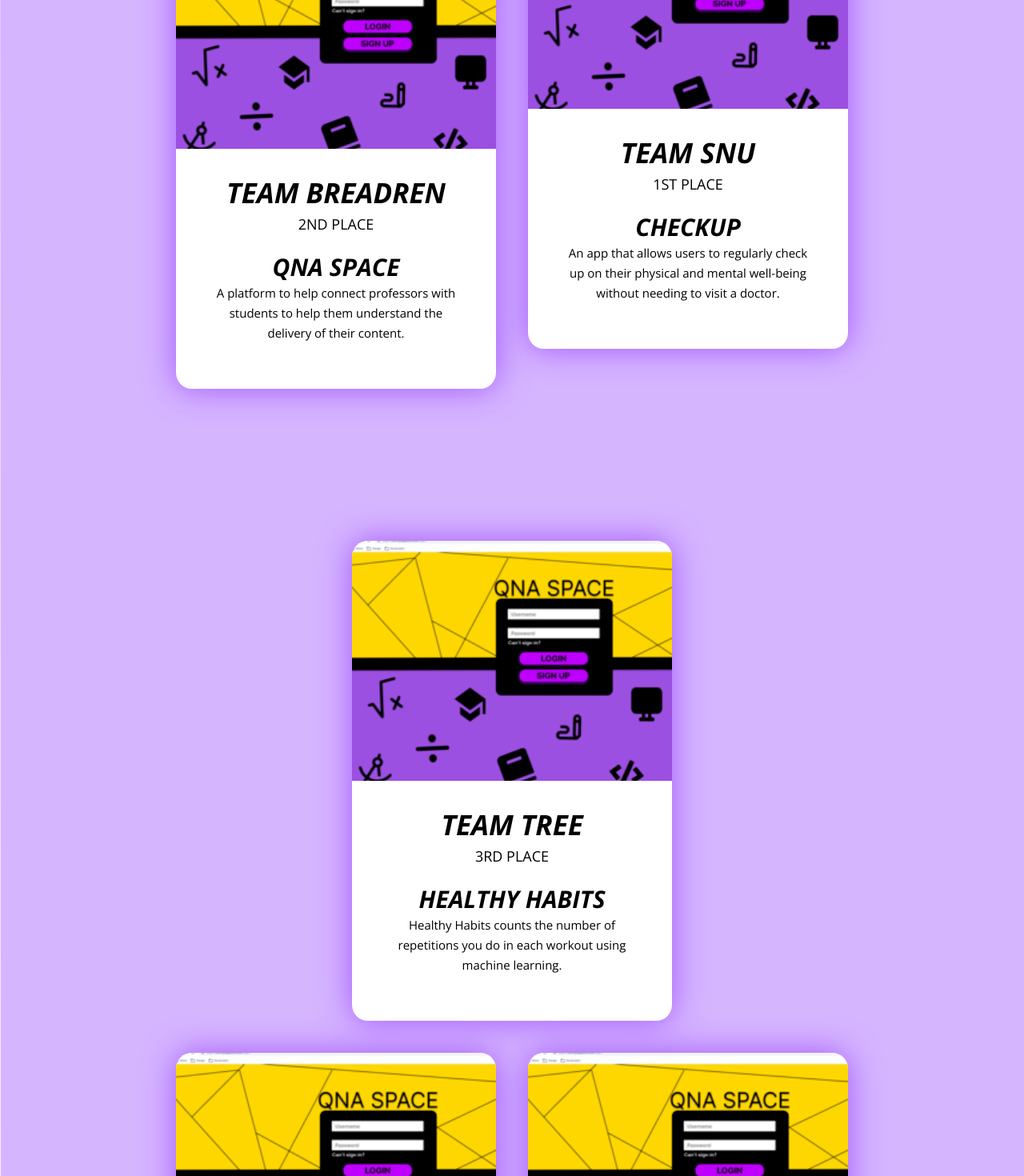
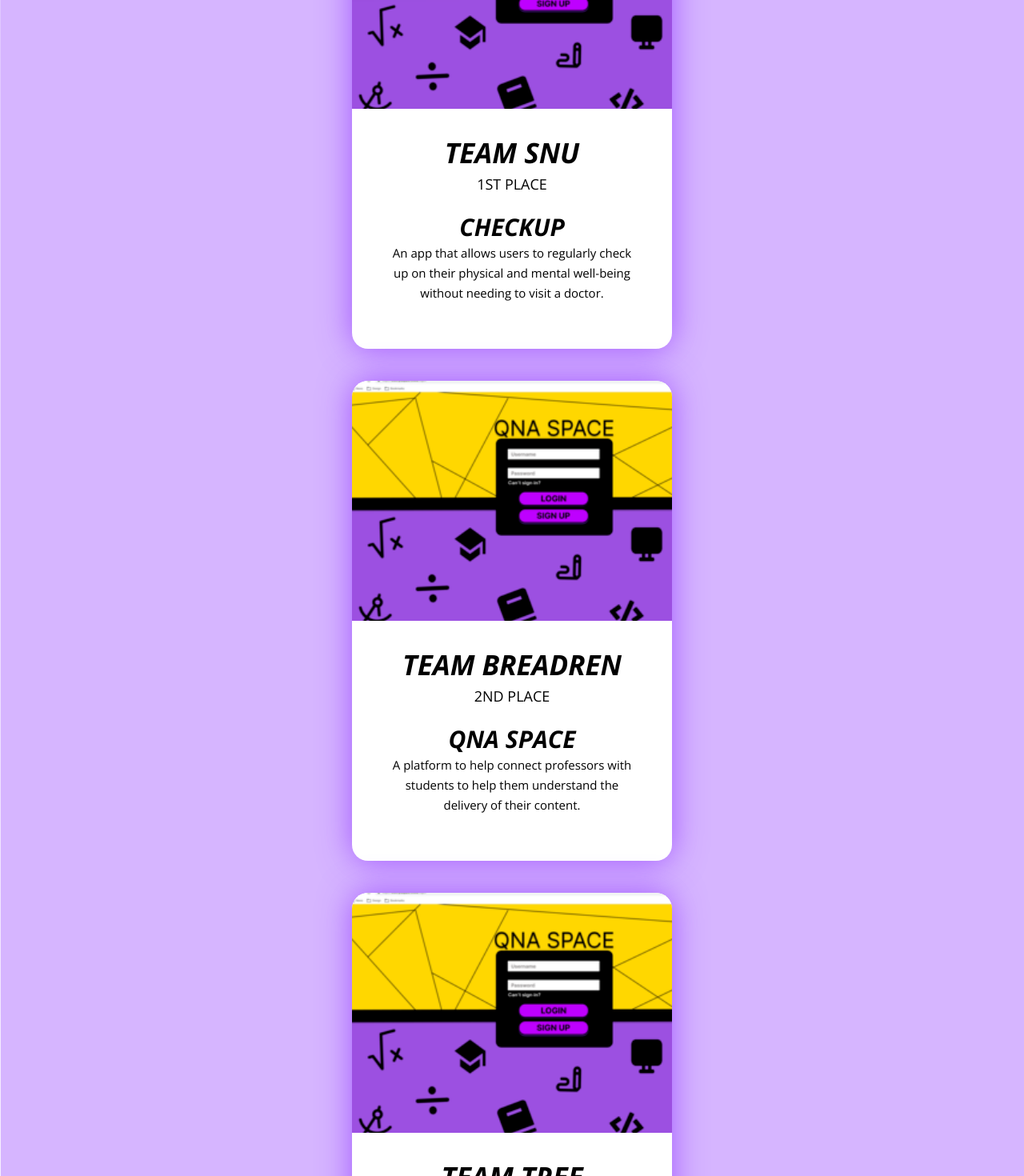
Before and after one commit to sf-hacks-admin/2021website, a React (Create React App) app in the folder app/: page / in a window 1280 px wide. Shown: the part 1780-3250 px from the top of the page at 80% size. Built offline with nearby package versions, Linux system fonts and the light colour scheme.

Commit message:
resizing and rearranging of cards done

```diff
--- a/app/src/screens/Recap.js
+++ b/app/src/screens/Recap.js
@@ -1,4 +1,4 @@
-import React from "react";
+import React, { useState, useLayoutEffect, useEffect } from "react";
 import beginnerHack from "../assets/recap/beginnerHack.png";
 import countries from "../assets/recap/countries.png";
 import presenters from "../assets/recap/presenters.png";
@@ -63,6 +63,55 @@ const WinnerCard = props => {
 };
 
 const Recap = () => {
+  const [size, setSize] = useState([0, 0]);
+  useLayoutEffect(() => {
+    function updateSize() {
+      setSize([window.innerWidth, window.innerHeight]);
+    }
+    window.addEventListener("resize", updateSize);
+    updateSize();
+    return () => window.removeEventListener("resize", updateSize);
+  }, []);
+
+  const winner2 = {
+    teamName: "TEAM BREADREN",
+    imgSrc: secondPlace,
+    position: "2ND PLACE",
+    projectName: "QNA SPACE",
+    description:
+      "A platform to help connect professors with students to help them understand the delivery of their content."
+  };
+  const winner1 = {
+    teamName: "TEAM SNU",
+    imgSrc: secondPlace,
+    position: "1ST PLACE",
+    projectName: "CHECKUP",
+    description:
+      "An app that allows users to regularly check up on their physical and mental well-being without needing to visit a doctor."
+  };
+  const winner3 = {
+    teamName: "TEAM TREE",
+    imgSrc: secondPlace,
+    position: "3RD PLACE",
+    projectName: "HEALTHY HABITS",
+    description:
+      "Healthy Habits counts the number of repetitions you do in each workout using machine learning."
+  };
+
+  const [position1, setPosition1] = useState(winner2);
+  const [position2, setPosition2] = useState(winner1);
+  const [position3, setPosition3] = useState(winner3);
+
+  useEffect(() => {
+    if (size[0] < 1420) {
+      setPosition1(winner1);
+      setPosition2(winner2);
+    } else {
+      setPosition1(winner2);
+      setPosition2(winner1);
+    }
+  }, [size]);
+
   return (
     <div className="parentContainer-1">
       <div
@@ -103,38 +152,13 @@ const Recap = () => {
           }}
         >
           <div className="winner2-outterdiv">
-            <WinnerCard
-              teamName={"TEAM BREADREN"}
-              imgSrc={secondPlace}
-              position={"2ND PLACE"}
-              projectName={"QNA SPACE"}
-              description={
-                "A platform to help connect professors with students to help them understand the delivery of their content."
-              }
-            />
+            <WinnerCard {...position1} />
           </div>
           <div className="winner1-outterdiv">
-            <WinnerCard
-              teamName={"TEAM SNU"}
-              style={{ paddingBottom: "30px" }}
-              imgSrc={secondPlace}
-              position={"1ST PLACE"}
-              projectName={"CHECKUP"}
-              description={
-                "An app that allows users to regularly check up on their physical and mental well-being without needing to visit a doctor."
-              }
-            />
+            <WinnerCard {...position2} />
           </div>
           <div className="winner3-outterdiv">
-            <WinnerCard
-              teamName={"TEAM TREE"}
-              imgSrc={secondPlace}
-              position={"3RD PLACE"}
-              projectName={"HEALTHY HABITS"}
-              description={
-                "Healthy Habits counts the number of repetitions you do in each workout using machine learning."
-              }
-            />
+            <WinnerCard {...position3} />
           </div>
         </div>
         <div
@@ -149,7 +173,7 @@ const Recap = () => {
             teamName={"TEAM BEAM"}
             imgSrc={secondPlace}
             position={"BEST MOBILE HACK"}
-            projectName={"TEAM BEAM"}
+            projectName={"BEAM"}
             description={
               "An app that helps you build and maintain meaningful relationships with your friends, family, and colleagues."
             }
@@ -158,11 +182,14 @@ const Recap = () => {
             teamName={"THE DREAM TEAM"}
             imgSrc={secondPlace}
             position={"BEST BEGINNING HACK"}
-            projectName={"THE DREAM TEAM"}
+            projectName={"VIBE"}
             description={
               "An app that removes barriers to learning such as accessibility, affordability, and lack of engagement."
             }
           />
+        </div>
+        <div className="reg-1" style={{ textAlign: "center", marginTop: 40 }}>
+          CLICK HERE TO VIEW ALL PROJECTS!
         </div>
       </div>
     </div>
--- a/app/src/styles/recap.css
+++ b/app/src/styles/recap.css
@@ -55,6 +55,26 @@
   padding-bottom: 0px;
 }
 
+@media only screen and (max-width: 1420px) {
+  .winner1-outterdiv {
+    padding-bottom: 0px;
+    width: 100%;
+    display: flex;
+    justify-content: center;
+  }
+  .winner2-outterdiv {
+    padding-bottom: 0px;
+    width: 100%;
+    display: flex;
+    justify-content: center;
+  }
+  .winner3-outterdiv {
+    padding-bottom: 0px;
+    width: 100%;
+    display: flex;
+    justify-content: center;
+  }
+}
 @media only screen and (max-width: 1000px) {
   .recap_numParticipants {
     width: 350px;
```
